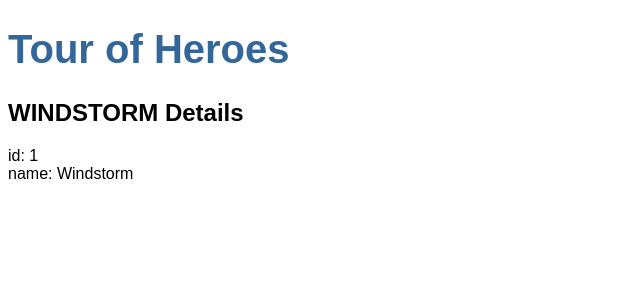
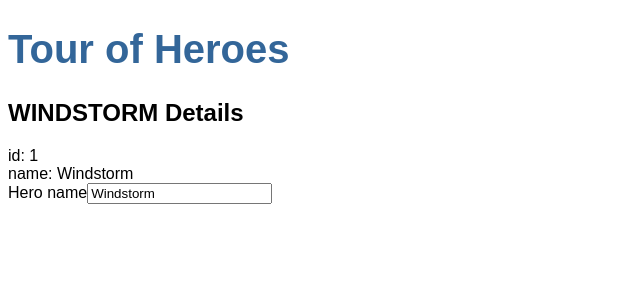
Before and after one commit to WEVI0Z/Tour-of-heroes-Angular, an Angular app: page / in a window 1280 px wide. Shown: the top 300 px of the page, without its empty margins (0-640 px from the left). Built offline with nearby package versions, Linux system fonts and the light colour scheme.

Commit message:
Added two-way binding method

```diff
--- a/src/app/app.module.ts
+++ b/src/app/app.module.ts
@@ -1,5 +1,6 @@
 import { NgModule } from '@angular/core';
 import { BrowserModule } from '@angular/platform-browser';
+import { FormsModule } from '@angular/forms';
 
 import { AppRoutingModule } from './app-routing.module';
 import { AppComponent } from './app.component';
@@ -12,7 +13,8 @@
   ],
   imports: [
     BrowserModule,
-    AppRoutingModule
+    AppRoutingModule,
+    FormsModule
   ],
   providers: [],
   bootstrap: [AppComponent]
--- a/src/app/heroes/heroes.component.html
+++ b/src/app/heroes/heroes.component.html
@@ -1,3 +1,7 @@
 <h2>{{hero.name | uppercase}} Details</h2>
 <div><span>id: </span>{{hero.id}}</div>
 <div><span>name: </span>{{hero.name}}</div>
+<div>
+    <label for="name">Hero name</label>
+    <input id="name" [(ngModel)]="hero.name" type="text">
+</div>
```
